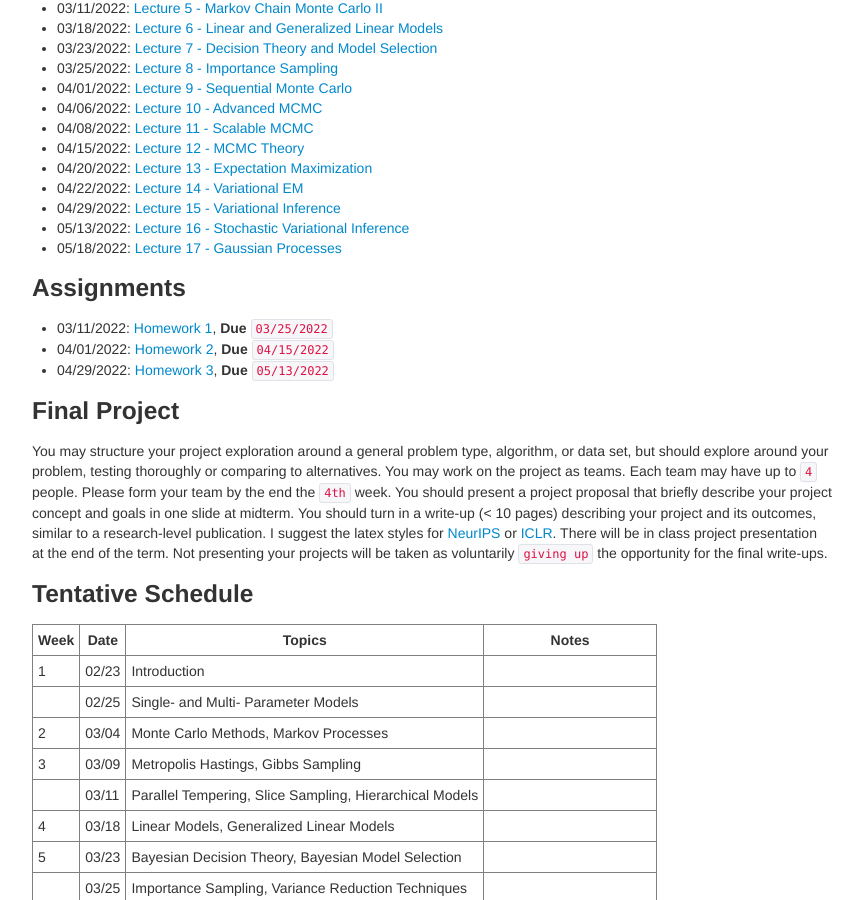
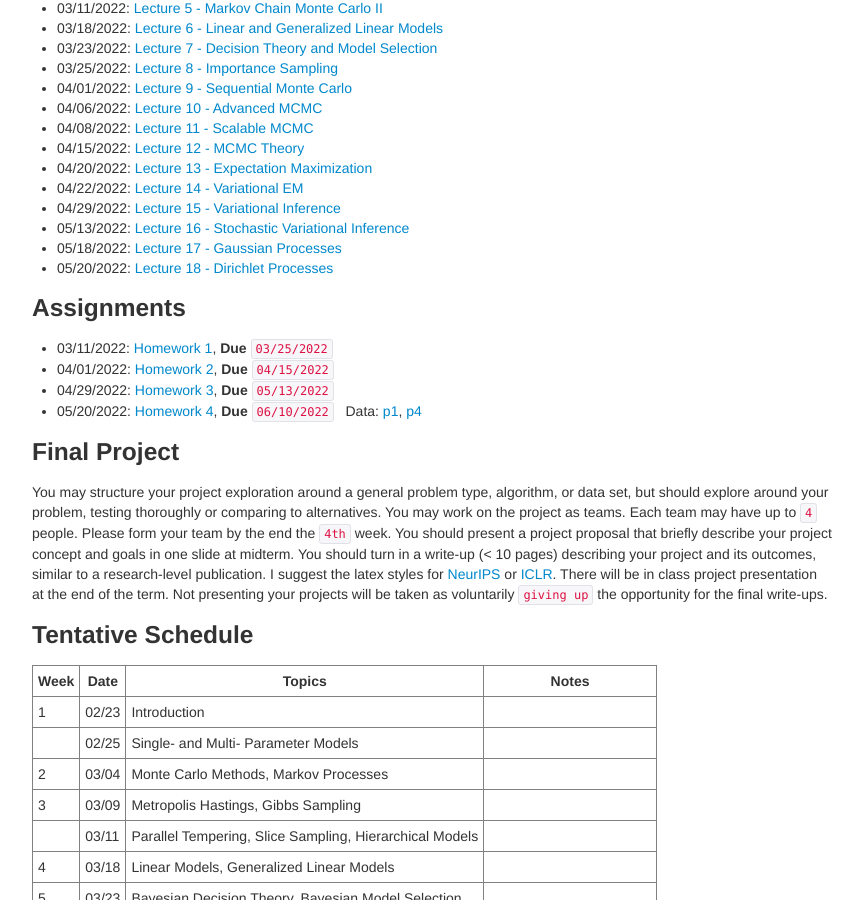
Before and after one commit to zcrabbit/zcrabbit.github.io, a Jekyll site: the page built from courses/btc-s22.md, in a window 1280 px wide and 900 px high, scrolled down 1255 px. Shown: the whole window, without its empty margins (208-1071 px from the left). Built offline with Jekyll 4.4.1, drawn with Linux system fonts in a browser that asks for light colours.

Commit message:
lecture 18 and homework 4 out

```diff
--- a/courses/btc-s22.md
+++ b/courses/btc-s22.md
@@ -57,6 +57,7 @@ We will use python during the course. A good Python tutorial is available at <ht
 - 04/29/2022: [Lecture 15 - Variational Inference]({{sites.baseurl}}/static/slides/btc_spring22/lec15.pdf)
 - 05/13/2022: [Lecture 16 - Stochastic Variational Inference]({{sites.baseurl}}/static/slides/btc_spring22/lec16.pdf)
 - 05/18/2022: [Lecture 17 - Gaussian Processes]({{sites.baseurl}}/static/slides/btc_spring22/lec17.pdf)
+- 05/20/2022: [Lecture 18 - Dirichlet Processes]({{sites.baseurl}}/static/slides/btc_spring22/lec18.pdf)
 
 
 
@@ -64,6 +65,7 @@ We will use python during the course. A good Python tutorial is available at <ht
 - 03/11/2022: [Homework 1]({{sites.baseurl}}/static/slides/btc_spring22/hw01.pdf), **Due** `03/25/2022`
 - 04/01/2022: [Homework 2]({{sites.baseurl}}/static/slides/btc_spring22/hw02.pdf), **Due** `04/15/2022`
 - 04/29/2022: [Homework 3]({{sites.baseurl}}/static/slides/btc_spring22/hw03.pdf), **Due** `05/13/2022`
+- 05/20/2022: [Homework 4]({{sites.baseurl}}/static/slides/btc_spring22/hw04.pdf), **Due** `06/10/2022` &nbsp; Data: [p1]({{sites.baseurl}}/static/datasets/btc_hw4_lda_data.p), [p4]({{sites.baseurl}}/static/datasets/btc_hw4_dp_data.npy)
 
 
 
```
Also changed, not shown: 3 other files.
